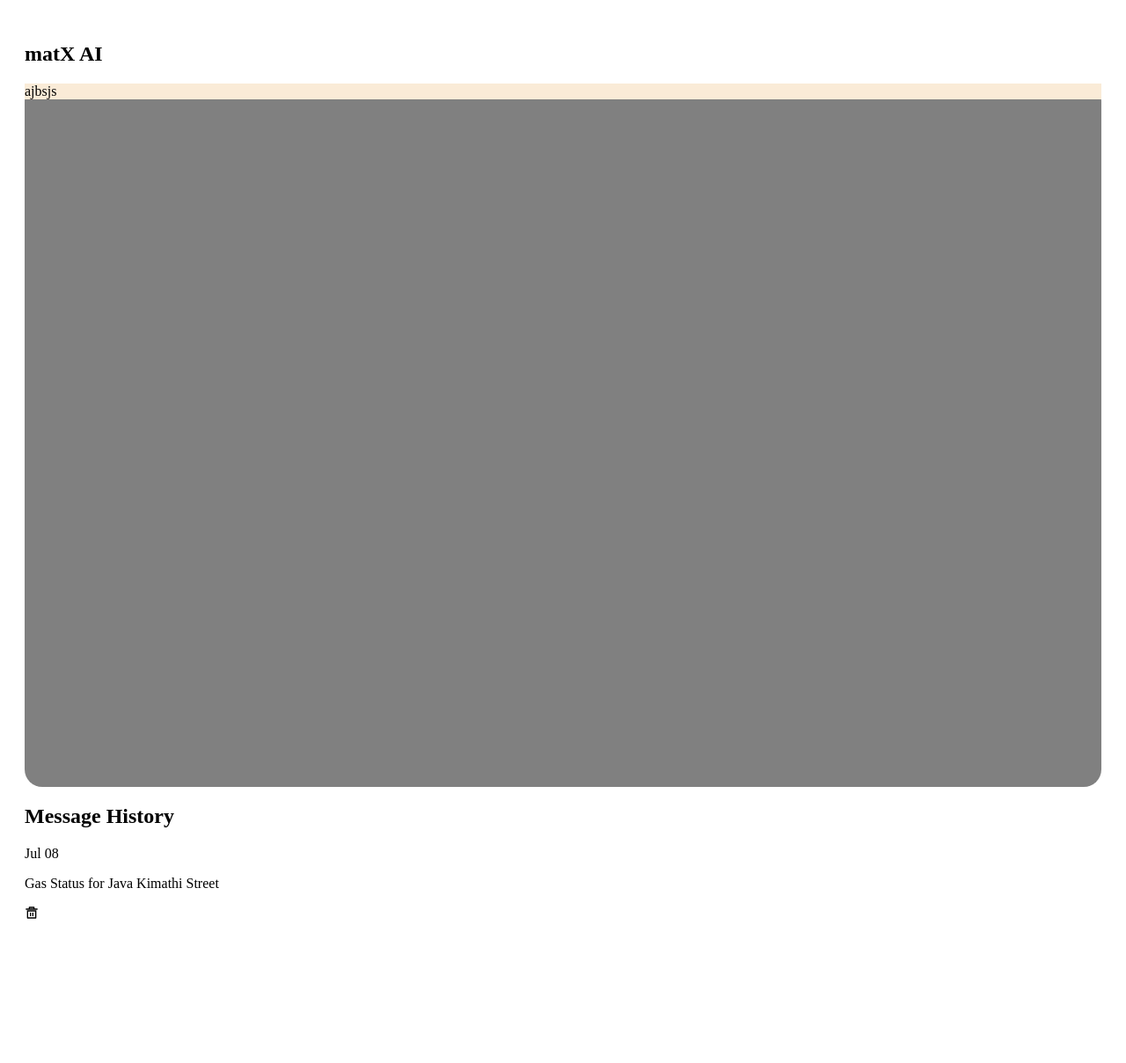
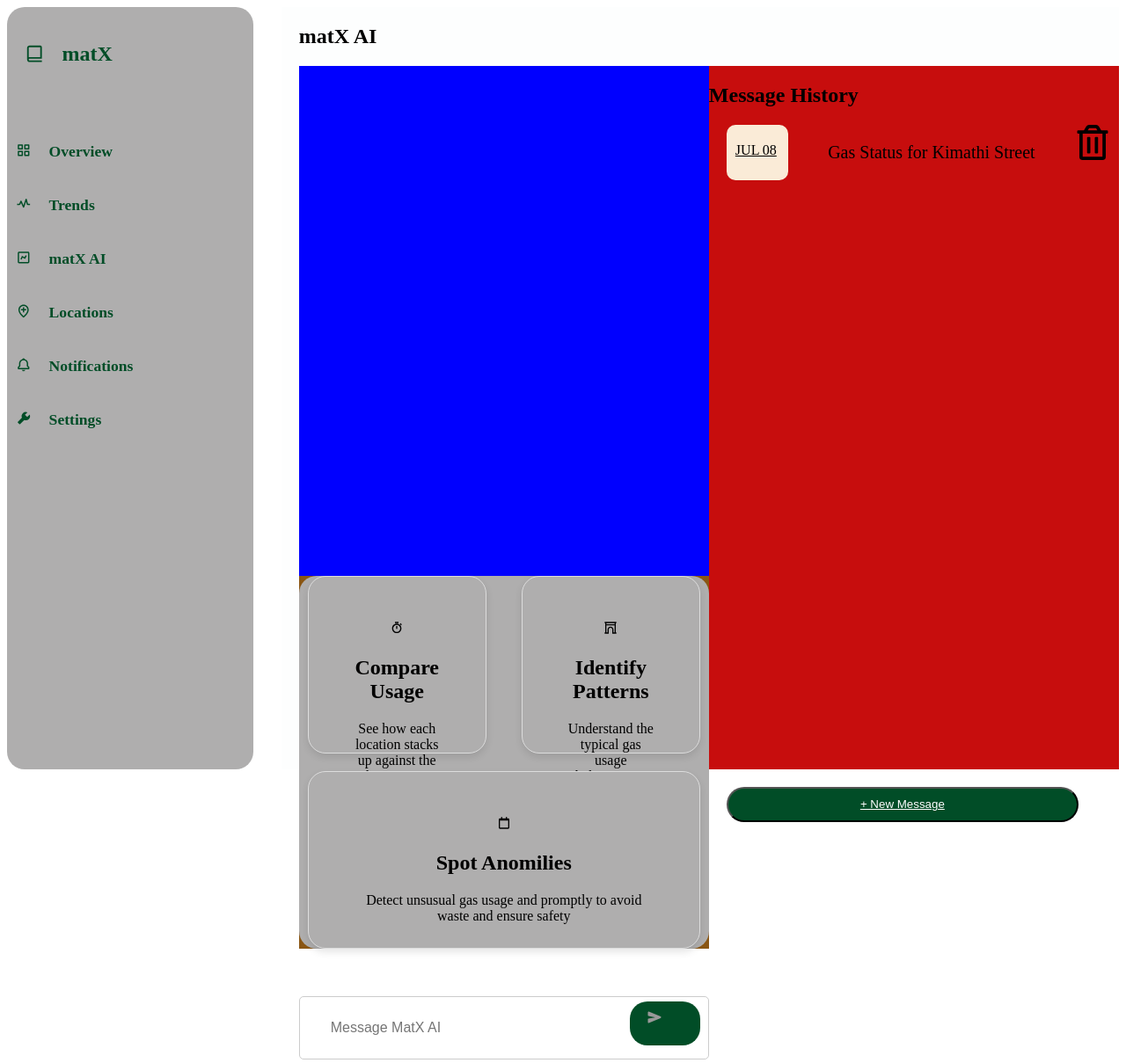
Before and after one commit to Aftermath001/Dashboard, a React (Vite) app: page /matxai in a window 1280 px wide. Shown: the whole page at 88% size. Before the commit the page ends 1078 px from the top, so only its background shows below. Built offline with nearby package versions, Linux system fonts and the light colour scheme; what chartjs-plugin-datalabels would draw is missing.

Commit message:
Mat Ai Page

```diff
--- a/src/components/MatAi.jsx
+++ b/src/components/MatAi.jsx
@@ -1,27 +1,91 @@
 import React from 'react'
 import { RiDeleteBin5Line } from "react-icons/ri";
+import { FaRegTrashAlt } from "react-icons/fa";
 import '../styles/matAi.css'
+import {
+    BiStopwatch,
+    BiBriefcase,
+    BiCalendarAlt,
+    BiArch,
+    BiStats
+
+ } from "react-icons/bi";
+import Sidebar from './Sidebar';
+import { IoSend } from "react-icons/io5";
 
 
 const MatAi = () => {
+    const datas = [
+        {
+            title: 'Compare Usage',
+            icon: <BiStopwatch/>,
+            time:'See how each location stacks up against the others in terms of gas consumption',
+        },
+        {
+            title: 'Identify Patterns',
+            icon: <BiArch/>,
+            time:'Understand the typical gas usage behaviour to optimize operations and plan ahead',
+        },
+        {
+            title: 'Spot Anomilies',
+            amount:'467kg',
+            icon: <BiCalendarAlt/>,
+            time:'Detect unsusual gas usage and promptly to avoid waste and ensure safety',
+        },
+    ];
   return (
-    <div className='container'>
-        <h2>matX AI </h2>
+    <div className="content">
+        <div className="side-left">
+            <Sidebar/>
+        </div>
+        <div className="side-right">
+            <h2>matX AI </h2>
+        <div className="content-info">
+            <div className="content-info-left">
+                <div className="chat">
+                    <div className="upper-2">
+                    {datas.map((item)=>(
+                        <div className="card">
+                            <div className="card--title">
+                                <span>{item.icon}</span>
+                            </div>
+                            <div className="card--cover">
+                            <h2>{item.title}</h2>
+                            </div>
+                            <div className="card--content">
+                                <p>{item.time}</p>
+                            </div>
+                        </div>
+                        ))}
+                    </div>
+                </div>
+                <div className="input-container">
 
-        <div className='content-header'>
-            <div className='chat'>
-                ajbsjs
+                    <input
+                    type="email"
+                    placeholder="Message MatX AI"
+
+                    />
+                    <i><IoSend /></i>
+
+                </div>
+
+
             </div>
-
+            <div className="content-info-right">
+                <div className="content-info-right-top">
+                    <h2>Message History</h2>
+                    <div className="info-date">
+                        <span>JUL 08</span>
+                        <p>Gas Status for Kimathi Street</p>
+                        <i>< FaRegTrashAlt/></i>
+                    </div>
+                </div>
+                 <div className='content-info-right-bottom'>
+                    <button className='btn-new'>+ New Message</button>
+                 </div>
+            </div>
         </div>
-        <div className='message-history'>
-                <h2>Message History</h2>
-            <div className="message-details">
-            <span>Jul 08</span>
-                <p>Gas Status for Java Kimathi Street</p>
-                <RiDeleteBin5Line />
-            </div>
-
 
         </div>
 
--- a/src/components/Sidebar.jsx
+++ b/src/components/Sidebar.jsx
@@ -27,7 +27,7 @@ const Sidebar = () => {
             <BiPulse className='icon'/>
             Trends
         </a>
-        <a href="#" className="item">
+        <a href="/matxai" className="item">
             <BiChart className='icon'/>
             matX AI
         </a>
--- a/src/components/Trends.jsx
+++ b/src/components/Trends.jsx
@@ -137,7 +137,26 @@ const Trends = () => {
         <div className='upper-3'>
         <ConsumptionHour />
       </div>
+      <div className='container'>
+      <div className="list--header">
+        <h2> Consumption by Cylinders</h2>
+        <select>
+          <option value='Full'>All Types</option>
+          <option value='Full'>Full</option>
+          <option value='Express'>Express</option>
+        </select>
+        <select>
+          <option value="Nairobi">All Locations</option>
+          <option value="Nairobi">Nairobi</option>
+          <option value='Kisumu'>Kisumu</option>
+          <option value='Malindi'>Malindi</option>
+          <option value='Mombasa'>Mombasa</option>
+          <option value='Eldoret'>Eldoret</option>
+        </select>
+      </div>
+    </div>
       <div className='upper-4'>
+
       {datasets.map((item)=>(
             <div className="card">
                 <div className="card--title">
@@ -155,91 +174,6 @@ const Trends = () => {
       </div>
       </div>
     </div>
-    // <div className='content-header'>
-    //     <h1 className="header--title">Trends</h1>
-
-    //     <div className='trends-details'>
-    //         <button className='btn-active'>Highest Consumptions</button>
-    //         <button className='btn-trends'>Lowest Consumptions</button>
-    //     </div>
-    //     <div className='card--container'>
-    //     {datas.map((item)=>(
-    //         <div className="card">
-    //             <div className="card--title">
-    //                 <h2>{item.title}</h2>
-    //             </div>
-    //             <div className="card--cover">
-    //                 <p>{item.amount}   {item.icon}</p>
-    //             </div>
-    //             <div className="card--content">
-    //                 <p>{item.time}</p>
-    //             </div>
-    //         </div>
-    //     ))}
-    // </div>
-    // <div className='container'>
-    //   <div className="list--header">
-    //     <h2>Consumption within 24hrs  <br/>1PM & 2PM: Highest consuption times</h2>
-    //     <select>
-    //       <option value='Full'>All Types</option>
-    //       <option value='Full'>Full</option>
-    //       <option value='Express'>Express</option>
-    //     </select>
-    //     <select>
-    //       <option value="Nairobi">All Locations</option>
-    //       <option value="Nairobi">Nairobi</option>
-    //       <option value='Kisumu'>Kisumu</option>
-    //       <option value='Malindi'>Malindi</option>
-    //       <option value='Mombasa'>Mombasa</option>
-    //       <option value='Eldoret'>Eldoret</option>
-    //     </select>
-    //     <select>
-    //       <option value='Online'>All Days</option>
-    //       <option value='Online'>2023</option>
-    //       <option value='Offline'>2022</option>
-    //     </select>
-    //   </div>
-    //   <div className="bar-graph">
-    //     <Bar data={data} options={options} />
-    //   </div>
-    // </div>
-    // <div className='container'>
-    //   <div className="list--header">
-    //     <h2>Consumption by Cylinders</h2>
-    //     <select>
-    //       <option value='Full'>All Types</option>
-    //       <option value='Full'>Full</option>
-    //       <option value='Express'>Express</option>
-    //     </select>
-    //     <select>
-    //       <option value="Nairobi">All Locations</option>
-    //       <option value="Nairobi">Nairobi</option>
-    //       <option value='Kisumu'>Kisumu</option>
-    //       <option value='Malindi'>Malindi</option>
-    //       <option value='Mombasa'>Mombasa</option>
-    //       <option value='Eldoret'>Eldoret</option>
-    //     </select>
-
-    //   </div>
-    //   <div className='card--container'>
-    //     {datasets.map((item)=>(
-    //         <div className="card">
-    //             <div className="card--title">
-    //                 <h2>{item.title}</h2>
-    //             </div>
-    //             <div className="card--cover">
-    //                 <p>{item.amount}   {item.icon}</p>
-    //             </div>
-    //             <div className="card--content">
-    //                 <p>{item.time}</p>
-    //             </div>
-    //         </div>
-    //     ))}
-    // </div>
-
-    // </div>
-
-    // </div>
   )
 }
 
--- a/src/styles/matAi.css
+++ b/src/styles/matAi.css
@@ -2,7 +2,8 @@
     flex-direction: column;
 
 }
-.content-header{
+.content-info{
+    display: flex;
     height: 100vh;
     border-radius: 20px;
     justify-content: space-between;
@@ -16,7 +17,79 @@
     background-color: antiquewhite;
 
 }
+.content-info-left{
+    display: block;
+    padding-top: 70vh;
+    width: 50%;
+    background-color: blue;
+}
+.content-info-right{
+    display: block;
+    justify-content: space-between;
+    width: 50%;
+    background-color: rgb(199, 13, 13);
+}
 .chat{
-    background-color: antiquewhite;
+    padding-bottom: 0px;
+    background-color: rgb(138, 86, 19);
 
 }
+.input-container{
+    align-items: center;
+    height: 80px;
+    padding-top: 50px;
+}
+.input-container > input {
+    height: 50px;
+}
+.input-container > i{
+
+    padding-left: 20px;
+    padding-top: 10px;
+    border-radius: 20px;
+    margin-top: 20px;
+    height: 40px;
+    width: 60px;
+    background-color:  #014d27;;
+}
+.input-container > i:hover{
+    background-color: rgb(252, 180, 255);
+    color: #000;
+}
+.info-date{
+    display: flex;
+    justify-content: space-between;
+
+}
+.info-date > span{
+    margin-left: 20px;
+    padding-left: 10px;
+    padding-top: 20px;
+    text-decoration: underline;
+    width: 60px;
+    background-color: antiquewhite;
+    border-radius: 10px;
+}
+.info-date > p {
+    font-size: 20px;
+    text-decoration: underlinei;
+}
+.info-date > i{
+    padding-right: 10px;
+    font-size: 40px;
+}
+.content-info-right-bottom{
+    align-items: center;
+    height: 90px;
+    padding-top: 50px;
+}
+.btn-new{
+    margin-top: 80vh;
+    margin-left: 20px;
+    width: 400px;
+    height: 40px;
+    border-radius: 20px;
+    color: #fff;
+    text-decoration: underline;
+    background-color: #014d27;
+}
```
